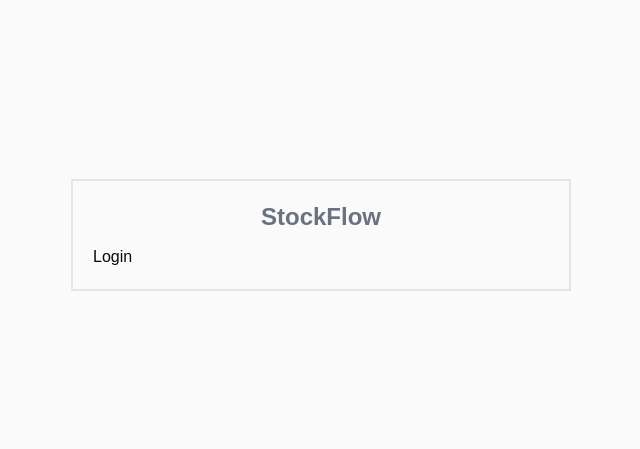
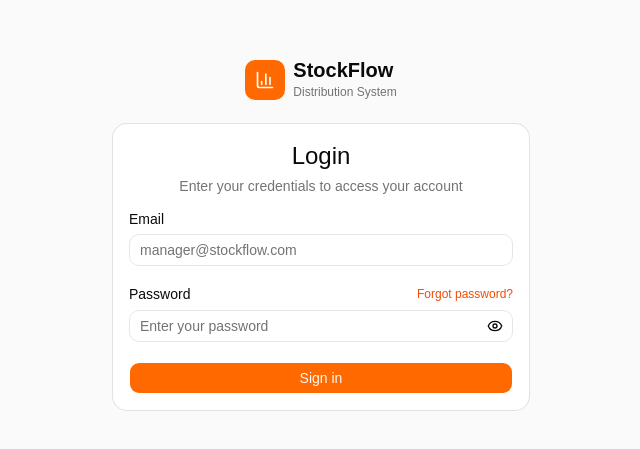
Before and after one commit to dhanushkagunawardhana/stockflow-web-poc, a React (Vite) app: page /login in a window 1280 px wide. Shown: the part 165-614 px from the top of the page, without its empty margins (319-959 px from the left). Built offline with nearby package versions, Linux system fonts and the light colour scheme.

Commit message:
Login page added

```diff
--- /dev/null
+++ b/src/components/ui/card.jsx
@@ -0,0 +1,120 @@
+import * as React from "react"
+import { cn } from "cn"
+
+function Card({
+  className,
+  size = "default",
+  ...props
+}) {
+  return (
+    <div
+      data-slot="card"
+      data-size={size}
+      className={cn(
+        "group/card flex flex-col gap-(--card-spacing) overflow-hidden rounded-xl bg-card py-(--card-spacing) text-sm text-card-foreground ring-1 ring-foreground/10 [--card-spacing:--spacing(4)] has-data-[slot=card-footer]:pb-0 has-[>img:first-child]:pt-0 data-[size=sm]:[--card-spacing:--spacing(3)] data-[size=sm]:has-data-[slot=card-footer]:pb-0 *:[img:first-child]:rounded-t-xl *:[img:last-child]:rounded-b-xl",
+        className
+      )}
+      {...props}
+    />
+  )
+}
+
+function CardHeader({
+  className,
+  ...props
+}) {
+  return (
+    <div
+      data-slot="card-header"
+      className={cn(
+        "group/card-header @container/card-header grid auto-rows-min items-start gap-1 rounded-t-xl px-(--card-spacing) has-data-[slot=card-action]:grid-cols-[1fr_auto] has-data-[slot=card-description]:grid-rows-[auto_auto] [.border-b]:pb-(--card-spacing)",
+        className
+      )}
+      {...props}
+    />
+  )
+}
+
+function CardTitle({
+  className,
+  ...props
+}) {
+  return (
+    <div
+      data-slot="card-title"
+      className={cn(
+        "font-heading text-base leading-snug font-medium group-data-[size=sm]/card:text-sm",
+        className
+      )}
+      {...props}
+    />
+  )
+}
+
+function CardDescription({
+  className,
+  ...props
+}) {
+  return (
+    <div
+      data-slot="card-description"
+      className={cn("text-sm text-muted-foreground", className)}
+      {...props}
+    />
+  )
+}
+
+function CardAction({
+  className,
+  ...props
+}) {
+  return (
+    <div
+      data-slot="card-action"
+      className={cn(
+        "col-start-2 row-span-2 row-start-1 self-start justify-self-end",
+        className
+      )}
+      {...props}
+    />
+  )
+}
+
+function CardContent({
+  className,
+  ...props
+}) {
+  return (
+    <div
+      data-slot="card-content"
+      className={cn("px-(--card-spacing)", className)}
+      {...props}
+    />
+  )
+}
+
+function CardFooter({
+  className,
+  ...props
+}) {
+  return (
+    <div
+      data-slot="card-footer"
+      className={cn(
+        "flex items-center rounded-b-xl border-t bg-muted/50 p-(--card-spacing)",
+        className
+      )}
+      {...props}
+    />
+  )
+}
+
+export {
+  Card,
+  CardHeader,
+  CardFooter,
+  CardTitle,
+  CardAction,
+  CardDescription,
+  CardContent,
+}
--- /dev/null
+++ b/src/components/ui/input.jsx
@@ -0,0 +1,23 @@
+import * as React from "react"
+import { Input as InputPrimitive } from "@base-ui/react/input"
+import { cn } from "cn"
+
+function Input({
+  className,
+  type,
+  ...props
+}) {
+  return (
+    <InputPrimitive
+      type={type}
+      data-slot="input"
+      className={cn(
+        "h-8 w-full min-w-0 rounded-lg border border-input bg-transparent px-2.5 py-1 text-base transition-colors outline-none file:inline-flex file:h-6 file:border-0 file:bg-transparent file:text-sm file:font-medium file:text-foreground placeholder:text-muted-foreground focus-visible:border-ring focus-visible:ring-3 focus-visible:ring-ring/50 disabled:pointer-events-none disabled:cursor-not-allowed disabled:bg-input/50 disabled:opacity-50 aria-invalid:border-destructive aria-invalid:ring-3 aria-invalid:ring-destructive/20 md:text-sm dark:bg-input/30 dark:disabled:bg-input/80 dark:aria-invalid:border-destructive/50 dark:aria-invalid:ring-destructive/40",
+        className
+      )}
+      {...props}
+    />
+  )
+}
+
+export { Input }
--- /dev/null
+++ b/src/components/ui/label.jsx
@@ -0,0 +1,20 @@
+import * as React from "react"
+import { cn } from "cn"
+
+function Label({
+  className,
+  ...props
+}) {
+  return (
+    <label
+      data-slot="label"
+      className={cn(
+        "flex items-center gap-2 text-sm leading-none font-medium select-none group-data-[disabled=true]:pointer-events-none group-data-[disabled=true]:opacity-50 peer-disabled:cursor-not-allowed peer-disabled:opacity-50",
+        className
+      )}
+      {...props}
+    />
+  )
+}
+
+export { Label }
--- a/src/layouts/AuthLayout.jsx
+++ b/src/layouts/AuthLayout.jsx
@@ -1,7 +1,11 @@
 import React from "react";
 
 function AuthLayout({ children }) {
-  return <div className="min-h-screen bg-muted/50 flex justify-center items-center">{children}</div>;
+  return (
+    <div className="min-h-screen bg-muted/50 flex justify-center items-center">
+      {children}
+    </div>
+  );
 }
 
 export default AuthLayout;
--- a/src/pages/Login.jsx
+++ b/src/pages/Login.jsx
@@ -1,23 +1,143 @@
-import { cn } from "cn";
-import { NavLink } from "react-router-dom";
+import { useState } from "react";
+import { NavLink, useNavigate } from "react-router-dom";
+
+import { Eye, EyeOff, ChartColumn } from "lucide-react";
 
 import AuthLayout from "@/layouts/AuthLayout";
 
+import { Button } from "@/components/ui/button";
+import {
+  Card,
+  CardContent,
+  CardDescription,
+  CardHeader,
+  CardTitle,
+} from "@/components/ui/card";
+import { Input } from "@/components/ui/input";
+import { Label } from "@/components/ui/label";
+
 function Login() {
+  const navigate = useNavigate();
+
+  const [showPassword, setShowPassword] = useState(false);
+  const [form, setForm] = useState({
+    email: "",
+    password: "",
+  });
+
+  function handleChange(event) {
+    const { name, value } = event.target;
+
+    setForm((currentForm) => ({
+      ...currentForm,
+      [name]: value,
+    }));
+  }
+
+  function handleSubmit(event) {
+    event.preventDefault();
+
+    console.log("Login form:", form);
+
+    // Replace this with your API login request.
+    // If login succeeds:
+    navigate("/");
+  }
+
   return (
     <AuthLayout>
-      <div className="w-[500px] h-fit border-2 p-5">
-        <NavLink to="/">
-          <div
-            className={cn({
-              "text-2xl font-semibold text-gray-500 text-center pb-3": true,
-              "hover:cursor-pointer": true,
-            })}
-          >
-            StockFlow
+      <div className="w-full max-w-md px-4">
+        <NavLink to="/" className="mb-6 flex items-center justify-center gap-2">
+          <span className="flex size-10 items-center justify-center rounded-lg bg-orange-500 text-white">
+            <ChartColumn className="size-5" />
+          </span>
+
+          <div>
+            <p className="text-xl font-semibold leading-none text-foreground">
+              StockFlow
+            </p>
+            <p className="mt-1 text-xs text-muted-foreground">
+              Distribution System
+            </p>
           </div>
         </NavLink>
-        <div>Login</div>
+
+        <Card>
+          <CardHeader className="text-center">
+            <CardTitle className="text-2xl">Login</CardTitle>
+
+            <CardDescription>
+              Enter your credentials to access your account
+            </CardDescription>
+          </CardHeader>
+
+          <CardContent>
+            <form onSubmit={handleSubmit} className="space-y-5">
+              <div className="space-y-2">
+                <Label htmlFor="email">Email</Label>
+
+                <Input
+                  id="email"
+                  name="email"
+                  type="email"
+                  value={form.email}
+                  onChange={handleChange}
+                  placeholder="manager@stockflow.com"
+                  autoComplete="email"
+                  required
+                />
+              </div>
+
+              <div className="space-y-2">
+                <div className="flex items-center justify-between">
+                  <Label htmlFor="password">Password</Label>
+
+                  <NavLink
+                    to="/forgot-password"
+                    className="text-xs font-medium text-orange-600 hover:underline"
+                  >
+                    Forgot password?
+                  </NavLink>
+                </div>
+
+                <div className="relative">
+                  <Input
+                    id="password"
+                    name="password"
+                    type={showPassword ? "text" : "password"}
+                    value={form.password}
+                    onChange={handleChange}
+                    placeholder="Enter your password"
+                    autoComplete="current-password"
+                    className="pr-10"
+                    required
+                  />
+
+                  <Button
+                    type="button"
+                    variant="ghost"
+                    size="icon-sm"
+                    className="absolute right-1 top-1/2 -translate-y-1/2"
+                    onClick={() => setShowPassword((current) => !current)}
+                  >
+                    {showPassword ? (
+                      <EyeOff className="size-4" />
+                    ) : (
+                      <Eye className="size-4" />
+                    )}
+                  </Button>
+                </div>
+              </div>
+
+              <Button
+                type="submit"
+                className="w-full bg-orange-500 hover:bg-orange-600"
+              >
+                Sign in
+              </Button>
+            </form>
+          </CardContent>
+        </Card>
       </div>
     </AuthLayout>
   );
```
